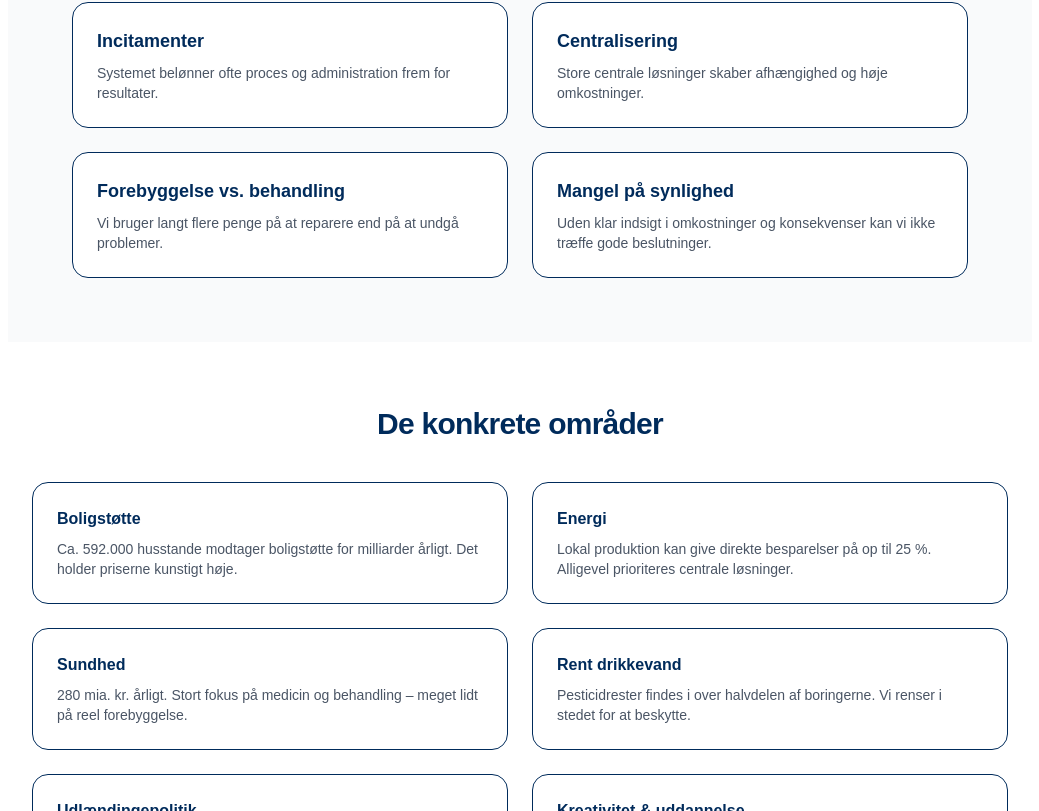
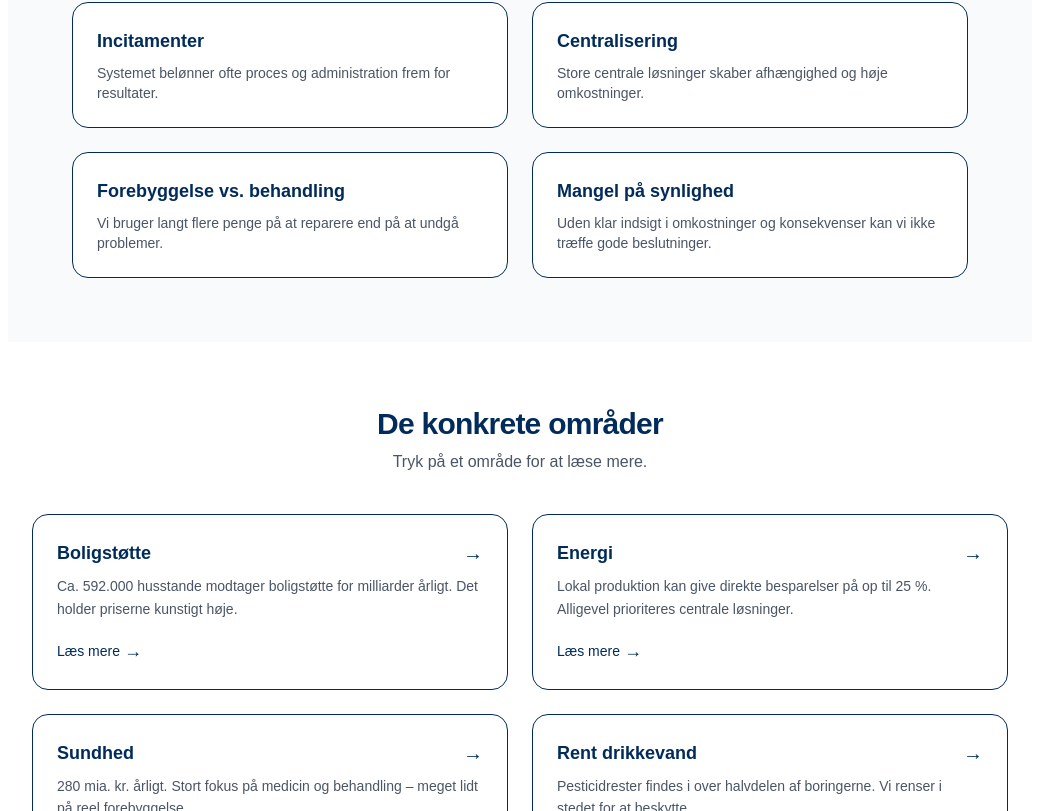
Before and after one commit to synlighed-nu/synlighed-nu-clean, a Next.js app: page / in a window 1280 px wide. Shown: the part 1989-2800 px from the top of the page, without its empty margins (120-1159 px from the left). Built offline with nearby package versions, Linux system fonts and the light colour scheme.

Commit message:
Update page.tsx
mobil

```diff
--- a/app/page.tsx
+++ b/app/page.tsx
@@ -84,7 +84,7 @@ export default function SynlighedNu() {
         </p>
       </div>
 
-      {/* HVORFOR X? (ny kort forklaring) */}
+      {/* HVORFOR X? */}
       <div className="max-w-3xl mx-auto px-6 pb-12 text-center">
         <p className="text-sm text-gray-500">
           Vi bruger primært <strong>X</strong> som platform, fordi det giver den mest direkte,
@@ -123,7 +123,6 @@ export default function SynlighedNu() {
           {/* Top 3 Form */}
           <div className="bg-white border rounded-3xl p-8">
             <form className="space-y-6">
-
               <div>
                 <label className="block text-sm font-semibold text-gray-700 mb-2">1. Vigtigst</label>
                 <select className="w-full border border-gray-300 rounded-2xl px-4 py-3.5 text-lg focus:outline-none focus:ring-2 focus:ring-[#002B5B]">
@@ -218,31 +217,46 @@ export default function SynlighedNu() {
         </div>
       </div>
 
-      {/* DE KONKRETE OMRÅDER */}
+      {/* DE KONKRETE OMRÅDER - Mobil optimeret version */}
       <div className="max-w-5xl mx-auto px-6 py-16">
         <div className="max-w-3xl mx-auto text-center mb-10">
           <h2 className="text-3xl font-bold tracking-tight">De konkrete områder</h2>
+          <p className="text-gray-600 mt-2">Tryk på et område for at læse mere.</p>
         </div>
 
         <div className="grid md:grid-cols-2 gap-6">
           {[
-            { title: "Boligstøtte", desc: "Ca. 592.000 husstande modtager boligstøtte for milliarder årligt. Det holder priserne kunstigt høje." },
-            { title: "Energi", desc: "Lokal produktion kan give direkte besparelser på op til 25 %. Alligevel prioriteres centrale løsninger." },
-            { title: "Sundhed", desc: "280 mia. kr. årligt. Stort fokus på medicin og behandling – meget lidt på reel forebyggelse." },
-            { title: "Rent drikkevand", desc: "Pesticidrester findes i over halvdelen af boringerne. Vi renser i stedet for at beskytte." },
-            { title: "Udlændingepolitik", desc: "Hvad koster den samlede politik reelt – og hvilke incitamenter skaber den på lang sigt?" },
-            { title: "Kreativitet & uddannelse", desc: "Fra 90 % kreative i børnehaven til kun ca. 10 % i gymnasiet. Systemet kvæler divergent tænkning." },
-            { title: "Offentlig administration", desc: "Hvor stor en del af pengene går til proces, kontrol og administration frem for reel værdi?" }
+            { title: "Boligstøtte", desc: "Ca. 592.000 husstande modtager boligstøtte for milliarder årligt. Det holder priserne kunstigt høje.", slug: "boligstoette" },
+            { title: "Energi", desc: "Lokal produktion kan give direkte besparelser på op til 25 %. Alligevel prioriteres centrale løsninger.", slug: "energi" },
+            { title: "Sundhed", desc: "280 mia. kr. årligt. Stort fokus på medicin og behandling – meget lidt på reel forebyggelse.", slug: "sundhed" },
+            { title: "Rent drikkevand", desc: "Pesticidrester findes i over halvdelen af boringerne. Vi renser i stedet for at beskytte.", slug: "rent-drikkevand" },
+            { title: "Udlændingepolitik", desc: "Hvad koster den samlede politik reelt – og hvilke incitamenter skaber den på lang sigt?", slug: "udlaendingepolitik" },
+            { title: "Kreativitet & uddannelse", desc: "Fra 90 % kreative i børnehaven til kun ca. 10 % i gymnasiet. Systemet kvæler divergent tænkning.", slug: "kreativitet" },
+            { title: "Offentlig administration", desc: "Hvor stor en del af pengene går til proces, kontrol og administration frem for reel værdi?", slug: "administration" }
           ].map((item, i) => (
-            <div key={i} className="border rounded-2xl p-6">
-              <h4 className="font-semibold mb-2">{item.title}</h4>
-              <p className="text-sm text-gray-600">{item.desc}</p>
-            </div>
+            <a
+              key={i}
+              href={`#${item.slug}`}
+              className="group border rounded-2xl p-6 active:bg-gray-50 transition block"
+            >
+              <div className="flex justify-between items-start mb-2">
+                <h4 className="font-semibold text-lg pr-4 group-active:text-[#002B5B]">
+                  {item.title}
+                </h4>
+                <span className="text-[#002B5B] text-xl flex-shrink-0">→</span>
+              </div>
+              <p className="text-sm text-gray-600 leading-relaxed">{item.desc}</p>
+
+              {/* Ekstra tydeligt link til mobil */}
+              <div className="mt-4 text-sm font-medium text-[#002B5B] flex items-center gap-1">
+                Læs mere <span className="text-lg">→</span>
+              </div>
+            </a>
           ))}
         </div>
       </div>
 
-      {/* FEEDBACK & DIALOG (ny sektion) */}
+      {/* FEEDBACK & DIALOG */}
       <div className="max-w-3xl mx-auto px-6 py-12 border-t text-center">
         <h3 className="text-xl font-semibold mb-3">Feedback & Dialog</h3>
         <p className="text-gray-600 text-sm max-w-md mx-auto mb-4">
```
